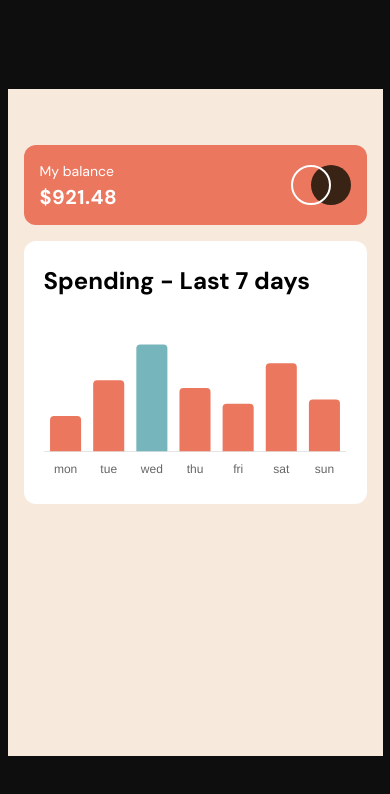
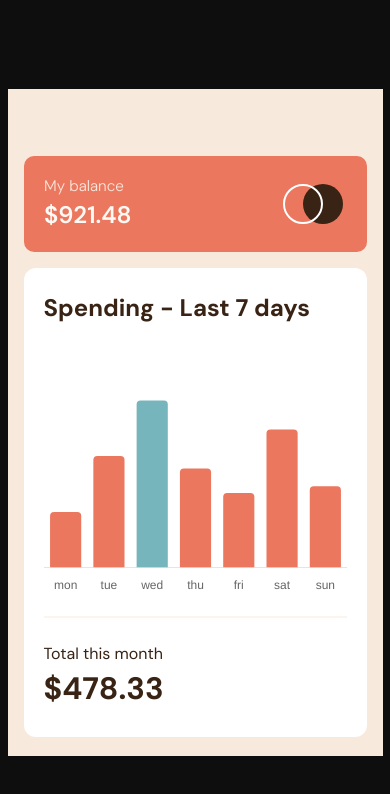
Before and after one commit to sjohnston82/expenses-chart-component, a Next.js app: page / in a window 390 px wide. Shown: the top 794 px of the page. Built offline with nearby package versions, Linux system fonts and the light colour scheme.

Commit message:
balance container squared away mobile

```diff
--- a/src/app/_components/BalanceContainer.tsx
+++ b/src/app/_components/BalanceContainer.tsx
@@ -2,14 +2,16 @@ import React from 'react'
 
 const BalanceContainer = () => {
   return (
-    <div className="bg-soft-red h-20 w-full flex p-4 rounded-xl justify-between">
-      <div className="flex flex-col gap-[2px]">
-        <p className="text-white text-sm">My balance</p>
-        <p className="text-xl text-white font-bold tracking-wide">$921.48</p>
+    <div className="bg-soft-red  w-full flex py-[19px] px-[20.5px] rounded-[10px] justify-between">
+      <div className="flex flex-col gap-[2px] ">
+        <p className="text-cream text-[15.25px] font-light ">My balance</p>
+        <p className="text-[24px] text-very-pale-orange font-semibold -mt-[2px] ">
+          $921.48
+        </p>
       </div>
       <div className="relative flex items-center">
-        <span className="border-white absolute right-5 border-2 z-10 bg-transparent rounded-full h-10 w-10"></span>
-        <span className="rounded-full absolute h-10 w-10 right-0 z-0 bg-dark-brown"></span>
+        <span className="border-white absolute right-[23px] border-2 z-10 bg-transparent rounded-full h-10 w-10"></span>
+        <span className="rounded-full absolute h-10 w-10 right-[3px] z-0 bg-dark-brown"></span>
       </div>
     </div>
   );
--- a/src/app/_components/Chart.tsx
+++ b/src/app/_components/Chart.tsx
@@ -1,6 +1,6 @@
-"use client"
+"use client";
 
-import React, { useState, useEffect } from 'react'
+import React, { useState, useEffect } from "react";
 import {
   Chart as ChartJS,
   CategoryScale,
@@ -107,6 +107,12 @@ export const options = {
       },
     },
   },
+  layout: {
+    padding: {
+      top: 20,
+    },
+  },
+  maintainAspectRatio: false,
 };
 
 const labels = ["mon", "tue", "wed", "thu", "fri", "sat", "sun"];
@@ -118,7 +124,6 @@ const Chart = () => {
     import("../../../data.json").then((data) => {
       setChartData(data.default);
     });
-
   };
 
   useEffect(() => {
@@ -154,7 +159,7 @@ const Chart = () => {
       },
     ],
   };
-  return <Bar options={options} data={data} />;
-}
+  return <Bar options={options} data={data} className="h-60" />;
+};
 
-export default Chart
+export default Chart;
--- a/src/app/_components/ChartContainer.tsx
+++ b/src/app/_components/ChartContainer.tsx
@@ -1,15 +1,18 @@
 import React from "react";
 import Chart from "./Chart";
+import MonthlyTotal from "./MonthlyTotal";
 
 
 const ChartContainer = () => {
 
   return (
     <div className="bg-white w-full rounded-xl mt-4 px-5 py-6 ">
-      <h1 className="text-2xl font-bold">Spending - Last 7 days</h1>
-      <div className="pt-8">
+      <h1 className="text-2xl font-bold text-dark-brown">Spending - Last 7 days</h1>
+      <div className="pt-8 pb-5">
         <Chart />
       </div>
+      <hr className="w-full h-[2px] bg-[#FCF4EE] border-0" />
+      <MonthlyTotal />
     </div>
   );
 };
--- a/src/app/_components/Container.tsx
+++ b/src/app/_components/Container.tsx
@@ -10,7 +10,7 @@ type ChartData = {
 
 const Container = () => {
 
-  return <div className="w-[375px] h-[667px] px-4 py-14 bg-cream">
+  return <div className="w-[375px] h-[667px] px-4 py-[67px] bg-cream">
     <BalanceContainer />
     <ChartContainer />
   </div>;
--- /dev/null
+++ b/src/app/_components/MonthlyTotal.tsx
@@ -0,0 +1,15 @@
+import React from "react";
+
+const MonthlyTotal = () => {
+  return (
+    <div className="text-dark-brown pt-6 flex justify-between">
+      <div className="flex flex-col">
+        <p className="text-[16px]">Total this month</p>
+        <p className="text-[31px] font-bold">$478.33</p>
+      </div>
+      <div className=""></div>
+    </div>
+  );
+};
+
+export default MonthlyTotal;
--- a/src/app/layout.tsx
+++ b/src/app/layout.tsx
@@ -2,7 +2,10 @@ import "./globals.css";
 import type { Metadata } from "next";
 import { DM_Sans } from "next/font/google";
 
-const dm_sans = DM_Sans({ subsets: ["latin"], weight: ["400", "700"] });
+const dm_sans = DM_Sans({
+  subsets: ["latin"],
+  weight: ["200", "300", "400", "500", "600", "700"],
+});
 
 export const metadata: Metadata = {
   title: "Expenses Chart Component",
```
